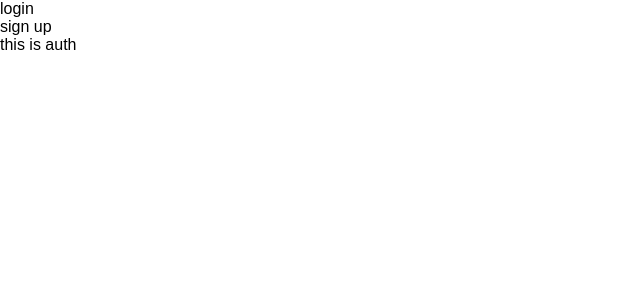
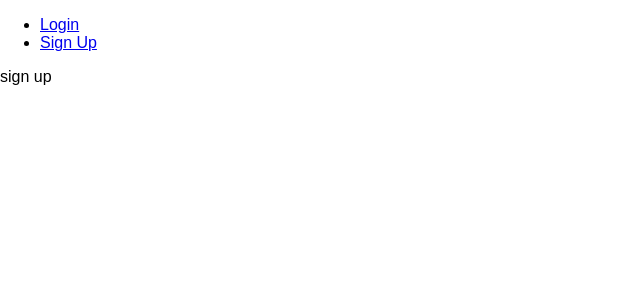
Before and after one commit to vytautassugintas/taedius-web, a React (Create React App) app: page /signup in a window 1280 px wide. Shown: the top 300 px of the page, without its empty margins (0-640 px from the left). Built offline with nearby package versions, Linux system fonts and the light colour scheme.

Commit message:
feat: basic routing

```diff
--- a/package.json
+++ b/package.json
@@ -5,6 +5,7 @@
   "dependencies": {
     "react": "^16.2.0",
     "react-dom": "^16.2.0",
+    "react-router-dom": "^4.2.2",
     "react-scripts": "1.1.1"
   },
   "scripts": {
--- a/src/App.js
+++ b/src/App.js
@@ -1,13 +1,14 @@
 import React, { Component } from 'react';
 import Auth from './containers/auth/Auth';
+import { BrowserRouter as Router } from 'react-router-dom'
 import './App.css';
 
 class App extends Component {
   render() {
     return (
-      <div>
+      <Router>
         <Auth />
-      </div>
+      </Router>
     );
   }
 }
--- a/src/containers/auth/Auth.js
+++ b/src/containers/auth/Auth.js
@@ -1,4 +1,5 @@
 import React, { Component } from 'react';
+import { BrowserRouter as Router, Route, Link } from 'react-router-dom'
 import LoginForm from './login-form/LoginForm';
 import SignUpForm from './signup-form/SignUpForm';
 
@@ -6,9 +7,14 @@ class Auth extends Component {
   render() {
     return (
       <div>
-        <LoginForm/>
-        <SignUpForm/>
-        this is auth
+        <ul>
+          <li><Link to="/login">Login</Link></li>
+          <li><Link to="/signup">Sign Up</Link></li>
+        </ul>
+        <div>
+          <Route path='/login' component={LoginForm}/>
+          <Route path='/signup' component={SignUpForm}/>
+        </div>
       </div>
     );
   }
```
Also changed, not shown: 1 other file (tests, documents, lock files or other folders).
